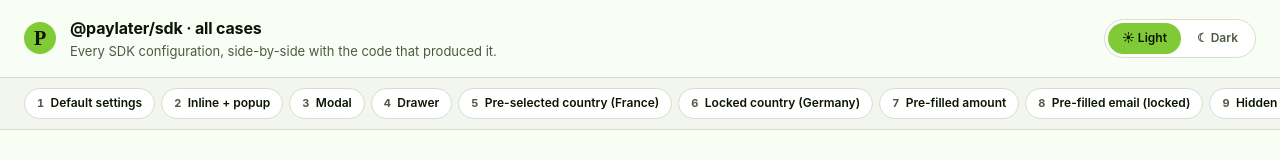
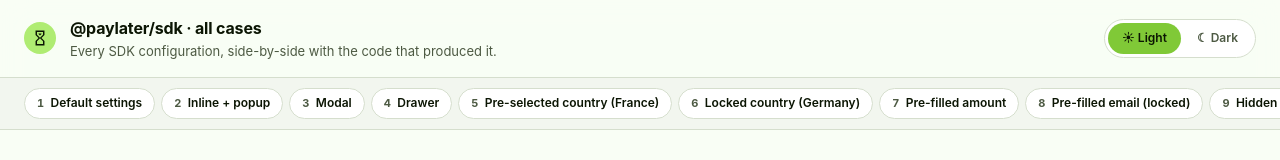
Before and after one commit to paylaterorg/sdk, a React (Vite) app in the folder examples/all-cases/: page / in a window 1280 px wide. Shown: the top 160 px of the page. Built offline with nearby package versions, Linux system fonts and the light colour scheme.

Commit message:
feat: replace brand mark with SVG and update styles for improved layout

```diff
--- a/examples/all-cases/src/App.tsx
+++ b/examples/all-cases/src/App.tsx
@@ -45,9 +45,13 @@ export function App() {
       <header className="page-header">
         <div className="page-header-inner">
           <div className="brand">
-            <span className="brand-mark" aria-hidden>
-              P
-            </span>
+            <svg className="brand-mark" viewBox="0 0 1024 1024" width="32" height="32" aria-hidden>
+              <rect width="1024" height="1024" fill="oklch(0.876 0.166 131)" />
+              <path
+                d="M369 274H655V416.8L559.667 512L655 607.2V750H369V607.2L464.333 512L369 416.8V274ZM607.333 619.1L512 523.9L416.667 619.1V702.4H607.333V619.1ZM512 500.1L607.333 404.9V321.6H416.667V404.9L512 500.1ZM464.333 369.2H559.667V387.05L512 434.65L464.333 387.05V369.2Z"
+                fill="oklch(0.18 0.04 131)"
+              />
+            </svg>
             <div>
               <h1>@paylater/sdk · all cases</h1>
               <p className="page-subtitle">
--- a/examples/all-cases/src/styles.css
+++ b/examples/all-cases/src/styles.css
@@ -127,15 +127,8 @@ p {
   width: 2rem;
   height: 2rem;
   border-radius: 50%;
-  display: inline-flex;
-  align-items: center;
-  justify-content: center;
-  background: var(--accent);
-  color: var(--accent-fg);
-  font-weight: 800;
-  font-family: serif;
-  font-size: 1.25rem;
   flex-shrink: 0;
+  display: block;
 }
 
 .page-subtitle {
```
